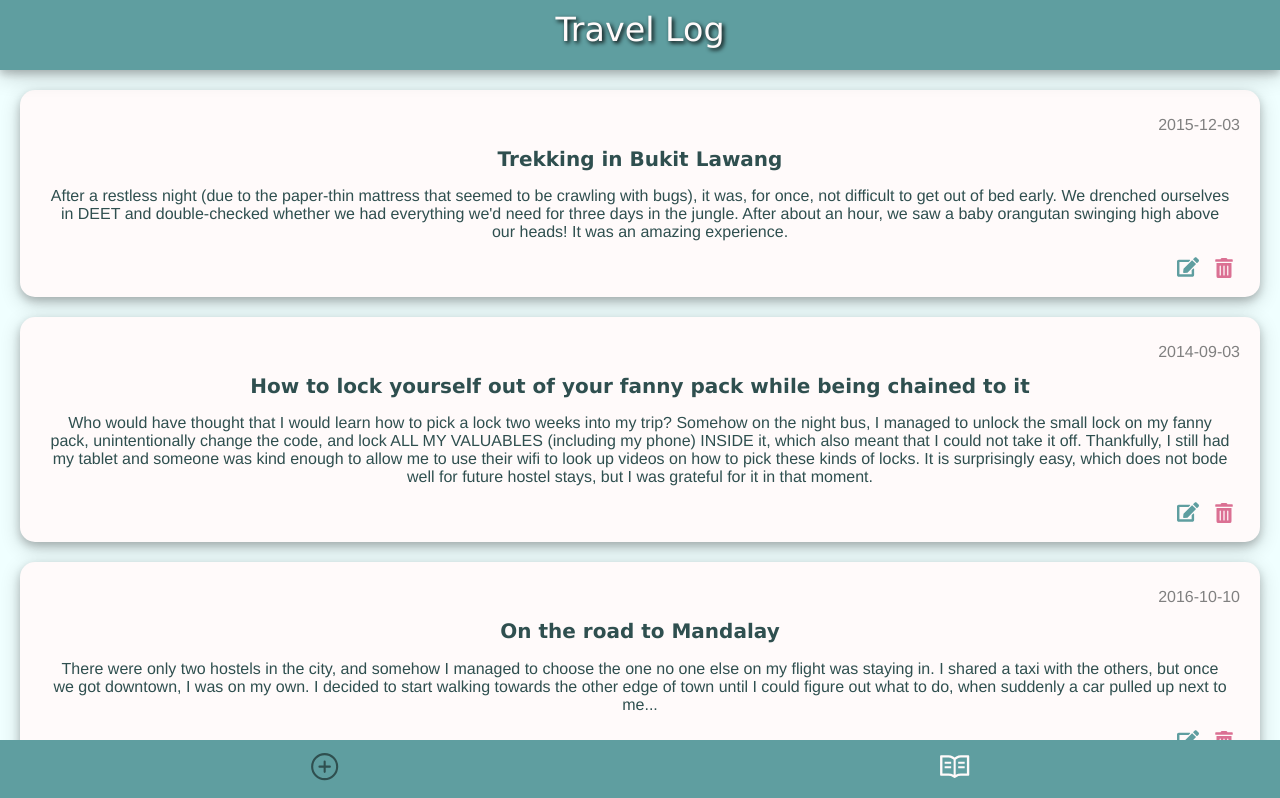
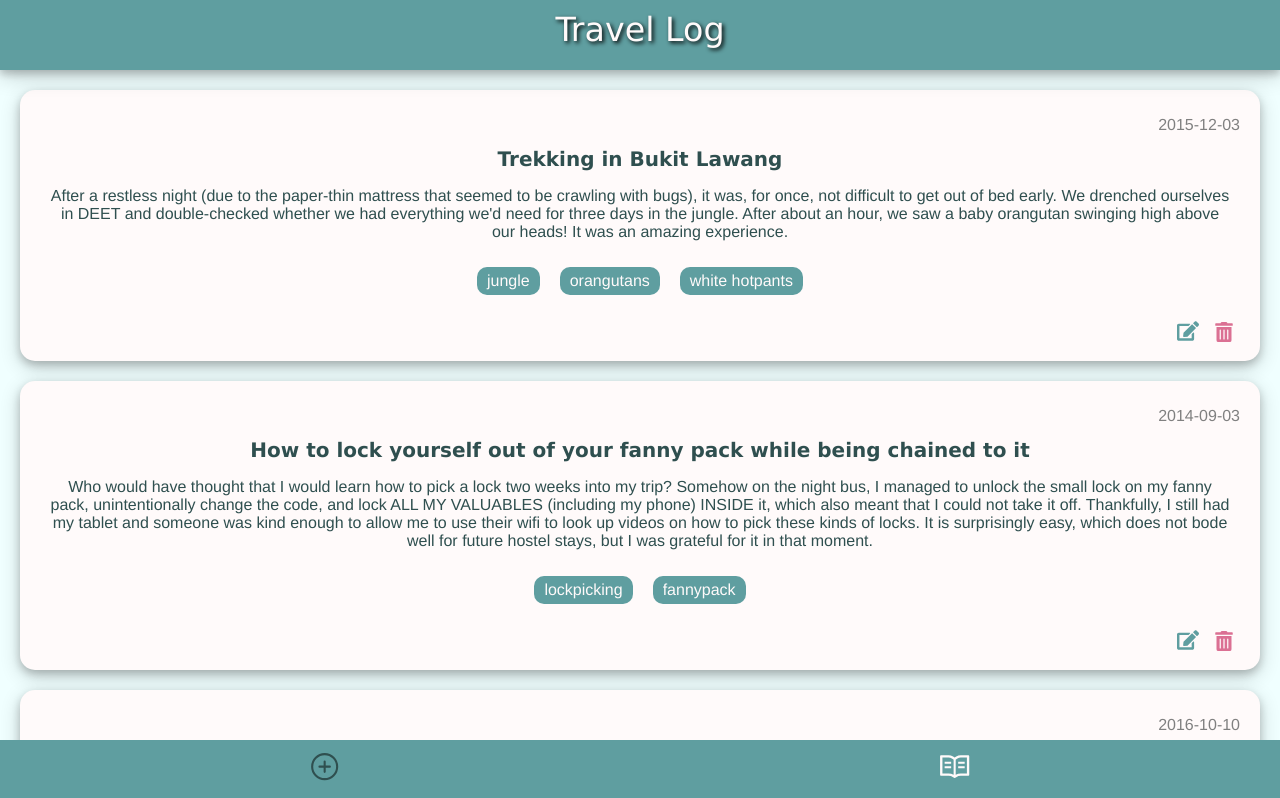
Before and after one commit to MaggieSchuetz/capstone-project, a React (Create React App) app: page /journalentries in a window 1280 px wide. Shown: the top 798 px of the page. Built offline with nearby package versions, Linux system fonts and the light colour scheme; a web font is replaced by a local one.

Commit message:
Add tags, but does not work yet for new entry

```diff
--- a/src/components/Form.js
+++ b/src/components/Form.js
@@ -9,6 +9,7 @@ function Form({ handleAdd, entryEdit, setEntryEdit, updateContent }) {
   const [buttonDisabled, setButtonDisabled] = useState(true);
   const [messageTitle, setMessageTitle] = useState('');
   const [message, setMessage] = useState('Please fill out all fields!');
+  const [tags, setTags] = useState([]);
 
   const handleDateChange = e => {
     setDate(e.target.value);
@@ -22,20 +23,27 @@ function Form({ handleAdd, entryEdit, setEntryEdit, updateContent }) {
     setText(e.target.value);
   };
 
+  const handleTagChange = e => {
+    setTags(e.target.value.split(','));
+    console.log(tags);
+  };
+
   const handleSubmit = e => {
     e.preventDefault();
     const form = e.target;
-    const { date, title, text } = form.elements;
+    const { date, title, text, tags } = form.elements;
     const newEntry = {
       date: date.value,
       title: title.value,
       text: text.value,
+      tags: tags,
     };
     if (entryEdit.edit === true) {
       updateContent(entryEdit.item.id, newEntry);
       setDate('');
       setTitle('');
       setText('');
+      setTags([]);
       setButtonDisabled(true);
       setEntryEdit({
         edit: false,
@@ -45,6 +53,7 @@ function Form({ handleAdd, entryEdit, setEntryEdit, updateContent }) {
       setDate('');
       setTitle('');
       setText('');
+      setTags([]);
       setButtonDisabled(true);
       setEntryEdit({
         edit: false,
@@ -57,7 +66,7 @@ function Form({ handleAdd, entryEdit, setEntryEdit, updateContent }) {
       (title.length === 80 && date === '') ||
       (title.length === 80 && text === '')
     ) {
-      setMessage('Please fill out all fields!');
+      setMessage('Please fill out all necessary fields!');
       setMessageTitle('Your title can be no longer than this');
       setButtonDisabled(true);
     } else if (
@@ -72,7 +81,7 @@ function Form({ handleAdd, entryEdit, setEntryEdit, updateContent }) {
       (title.length < 80 && title === '') ||
       (title.length < 80 && text === '')
     ) {
-      setMessage('Please fill out all fields!');
+      setMessage('Please fill out all necessary fields!');
       setMessageTitle('');
       setButtonDisabled(true);
     } else if (date !== null && title !== '' && text !== '') {
@@ -81,7 +90,7 @@ function Form({ handleAdd, entryEdit, setEntryEdit, updateContent }) {
       setMessageTitle('');
     } else {
       setButtonDisabled(true);
-      setMessage('Please fill out all fields!');
+      setMessage('Please fill out all necessary fields!');
     }
   }
 
@@ -137,6 +146,18 @@ function Form({ handleAdd, entryEdit, setEntryEdit, updateContent }) {
           value={text}
           required
           onChange={handleTextChange}
+        />
+      </Container>
+      <Container>
+        <Label htmlFor="tags">Tags:</Label>
+        <Input
+          id="tags"
+          name="tags"
+          type="text"
+          placeholder="Jungle, monkeys,..."
+          value={tags}
+          maxLength="80"
+          onChange={handleTagChange}
         />
       </Container>
       <Button type="submit" isDisabled={buttonDisabled}>
--- a/src/components/JournalEntry.js
+++ b/src/components/JournalEntry.js
@@ -10,6 +10,11 @@ function JournalEntry({ item, handleDelete, editJournalEntry }) {
       <Date>{item.date}</Date>
       <h2>{item.title}</h2>
       <p>{item.text}</p>
+      <Ul>
+        {item.tags.map((tag, index) => (
+          <li key={index}>{tag}</li>
+        ))}
+      </Ul>
       <IconButton
         type="button"
         alt="delete"
@@ -58,4 +63,21 @@ const IconButton = styled.button`
   }
 `;
 
+const Ul = styled.ul`
+  list-style: none;
+  display: flex;
+  justify-content: center;
+  align-items: center;
+  padding: 0;
+
+  > * {
+    margin: 10px;
+    background-color: cadetblue;
+    color: snow;
+    padding: 5px 10px;
+    border-radius: 10px;
+    height: fit-content;
+  }
+`;
+
 export default JournalEntry;
--- a/src/data/JournalEntries.js
+++ b/src/data/JournalEntries.js
@@ -4,6 +4,7 @@ const JournalEntries = [
     date: '2015-12-03',
     title: 'Trekking in Bukit Lawang',
     text: "After a restless night (due to the paper-thin mattress that seemed to be crawling  with bugs), it was, for once, not difficult to get out of  bed early. We drenched ourselves in DEET and double-checked whether we had everything we'd need for three days in the jungle. After about an hour, we saw a baby orangutan swinging high above our heads! It was an amazing experience.",
+    tags: ['jungle', 'orangutans', 'white hotpants'],
   },
 
   {
@@ -12,6 +13,7 @@ const JournalEntries = [
     title:
       'How to lock yourself out of your fanny pack while being chained to it',
     text: 'Who would have thought that I would learn how to pick a lock two weeks into my trip? Somehow on the night bus, I managed to unlock the small lock on my fanny pack, unintentionally change the code, and lock ALL MY VALUABLES (including my phone) INSIDE it, which also meant that I could not take it off. Thankfully, I still had my tablet and someone was kind enough to allow me to use their wifi to look up videos on how to pick these kinds of locks. It is surprisingly easy, which does not bode well for future hostel stays, but I was grateful for it in that moment.',
+    tags: ['lockpicking', 'fannypack'],
   },
 
   {
@@ -19,6 +21,7 @@ const JournalEntries = [
     date: '2016-10-10',
     title: 'On the road to Mandalay',
     text: 'There were only two hostels in the city, and somehow I managed to choose the one no one else on my flight was staying in. I shared a taxi with the others, but once we got downtown, I was on my own. I decided to start walking towards the other edge of town until I could figure out what to do, when suddenly a car pulled up next to me...',
+    tags: ['hitchhiking'],
   },
 ];
 
```
